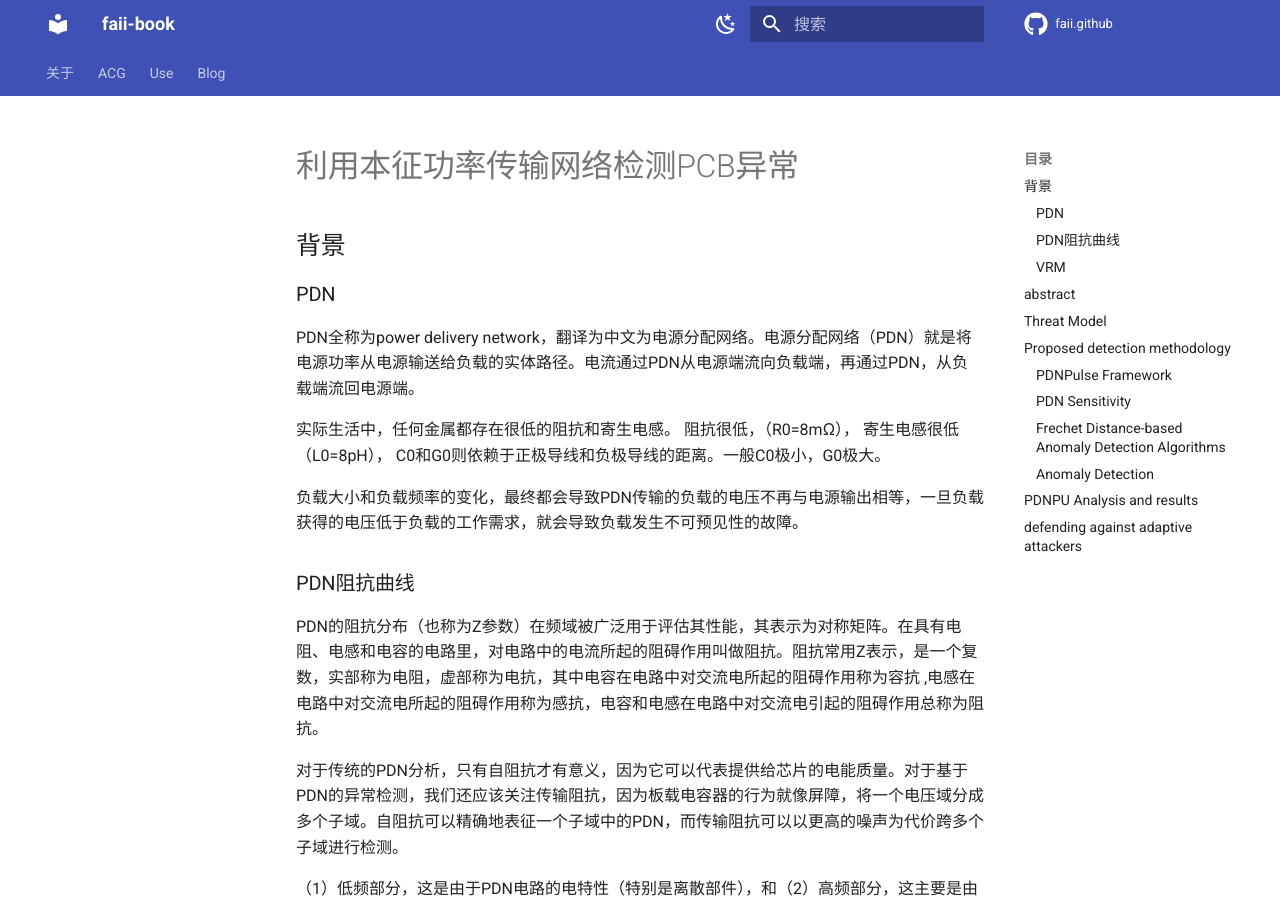
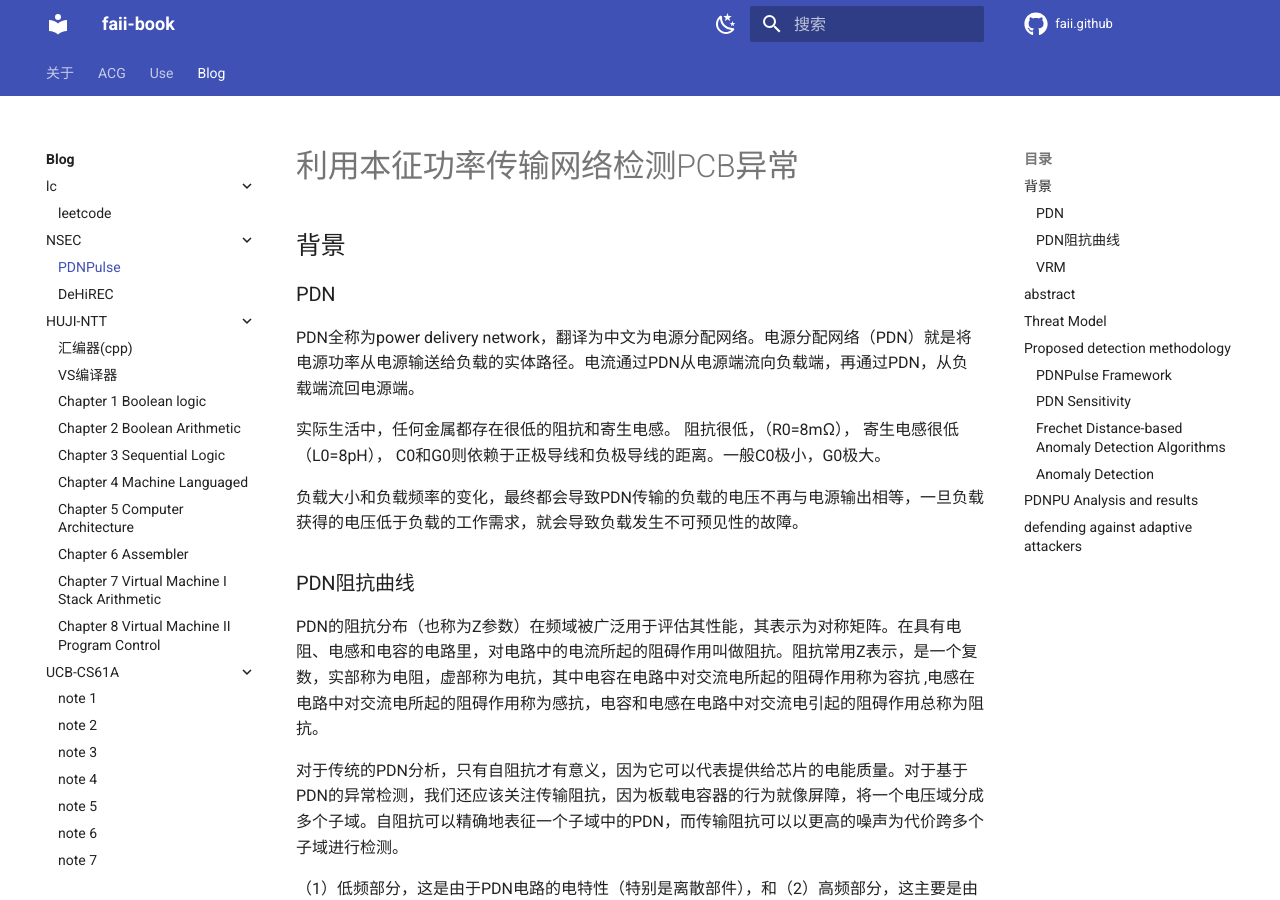
Before and after one commit to faiimea/mkdocs-site, an MkDocs documentation site: the page built from docs/blog/NSEC/PDNPulse.md, in a window 1280 px wide and 900 px high. Built offline with MkDocs 1.6.1 and Material for MkDocs 9.7.7, drawn with Linux system fonts in a browser that asks for light colours; some of the changed lines change nothing that is shown.

Commit message:
nsec_issue

```diff
--- a/mkdocs.yml
+++ b/mkdocs.yml
@@ -69,23 +69,23 @@ nav:
 - Use:
     - Step/index.md
     - 网站: Step/web.md
-    - 书籍:
-        - 书: Step/books/book.md
-        - 《1Q84》: Step/books/《1Q84》.md
-        - 《1984》: Step/books/《1984》.md
-        - 《海边的卡夫卡》: Step/books/《海边的卡夫卡》.md
-        - 《荒原狼》: Step/books/《荒原狼》.md
-        - 《菊与刀》: Step/books/《菊与刀》.md
-        - 《美丽新世界》: Step/books/《美丽新世界》.md
-        - 《挪威的森林》: Step/books/《挪威的森林》.md
-        - 《奇鸟形状录》: Step/books/《奇鸟形状录》.md
-        - 《史蒂夫·乔布斯传》: Step/books/《史蒂夫·乔布斯传》.md
-        - 《西线无战事》: Step/books/《西线无战事》.md
-        - 《悉尼》: Step/books/《悉尼》.md
-        - 《政治经济学概论》: Step/books/《政治经济学概论》.md
-        - 《Economics Lecture Notes》: Step/books/《Economics Lecture Notes》.md
-        - 《Excellent Sheep》: Step/books/《Excellent Sheep》.md
-        - 《Practice of Philosophy》: Step/books/《Practice of Philosophy》.md
+    # - 书籍:
+    #     - 书: Step/books/book.md
+    #     - 《1Q84》: Step/books/《1Q84》.md
+    #     - 《1984》: Step/books/《1984》.md
+    #     - 《海边的卡夫卡》: Step/books/《海边的卡夫卡》.md
+    #     - 《荒原狼》: Step/books/《荒原狼》.md
+    #     - 《菊与刀》: Step/books/《菊与刀》.md
+    #     - 《美丽新世界》: Step/books/《美丽新世界》.md
+    #     - 《挪威的森林》: Step/books/《挪威的森林》.md
+    #     - 《奇鸟形状录》: Step/books/《奇鸟形状录》.md
+    #     - 《史蒂夫·乔布斯传》: Step/books/《史蒂夫·乔布斯传》.md
+    #     - 《西线无战事》: Step/books/《西线无战事》.md
+    #     - 《悉尼》: Step/books/《悉尼》.md
+    #     - 《政治经济学概论》: Step/books/《政治经济学概论》.md
+    #     - 《Economics Lecture Notes》: Step/books/《Economics Lecture Notes》.md
+    #     - 《Excellent Sheep》: Step/books/《Excellent Sheep》.md
+    #     - 《Practice of Philosophy》: Step/books/《Practice of Philosophy》.md
     - 项目:
         - 项目line: Step/projects/project.md
         - 项目map: Step/projects/M.A.P.md
@@ -97,6 +97,9 @@ nav:
     - blog/index.md
     - lc:
       - leetcode: blog/lc/leetcode.md
+    - NSEC:
+      - PDNPulse: blog/NSEC/PDNPulse.md
+      - DeHiREC: blog/NSEC/DeHiREC.md
     - HUJI-NTT:
       - 汇编器(cpp): blog/NandtoTeris/assembly.md
       - VS编译器: blog/NandtoTeris/VS_trans.md
@@ -122,7 +125,6 @@ nav:
         - note 11: blog/CS61A/2-5.md
         - note 12: blog/CS61A/2-6.md
         - note 13: blog/CS61A/2-7.md
-
     - HAR-CS50:
         - C语言: blog/CS50/C.md
         - 网页开发: blog/CS50/Web.md
```
Also changed, not shown: docs/blog/NSEC/PDNPulse.md (renamed from docs/blog/NSEC/PDNPulse: Sensing PCB Anomaly with the Intrinsic Power Delivery Network.md).
